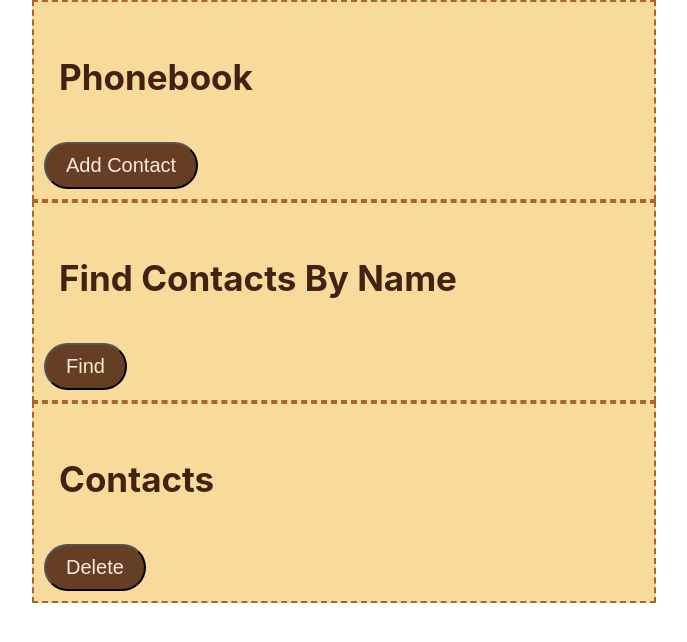
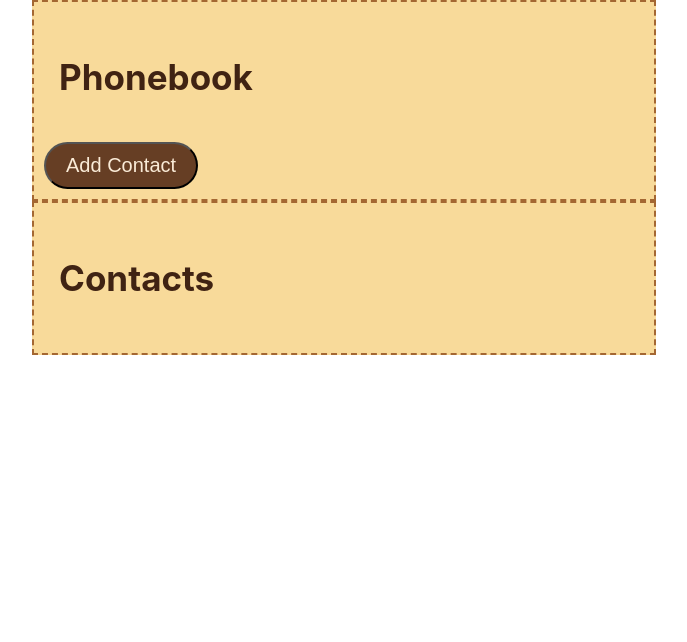
Before and after one commit to anastasia-demia/goit-react-hw-02-phonebook, a React (Create React App) app: page / in a window 1280 px wide. Shown: the top 642 px of the page, without its empty margins (296-983 px from the left). Built offline with nearby package versions, Linux system fonts and the light colour scheme.

Commit message:
stuff was doing

```diff
--- a/src/components/App.jsx
+++ b/src/components/App.jsx
@@ -1,10 +1,12 @@
 import { Component } from 'react';
 import { Section } from './Section/Section';
 import { Button } from './Button/Button';
+import contacts from './Data/contacts.json';
+
 
 export class App extends Component {
   state = {
-    contacts: [],
+    contacts: contacts,
     name: "",
   };
 
@@ -20,15 +22,8 @@
         <Button text="Add Contact"/>
       </Section>
       <Section
-      title="Find Contacts By Name"
-      >
-        <Button text="Find"/>
-      </Section>
-      <Section
       title="Contacts"
-      >
-        <Button text="Delete"/>
-      </Section>
+      ></Section>
       </>
     )
   }
--- /dev/null
+++ b/src/components/Data/contacts.json
@@ -0,0 +1,6 @@
+[
+  { "id": "id-1", "name": "Harry Potter", "number": "459-12-56" },
+  { "id": "id-2", "name": "Hermione Granger", "number": "443-89-12" },
+  { "id": "id-3", "name": "Ron Wesley", "number": "645-17-79" },
+  { "id": "id-4", "name": "Draco Malfoy", "number": "227-91-26" }
+]
```
